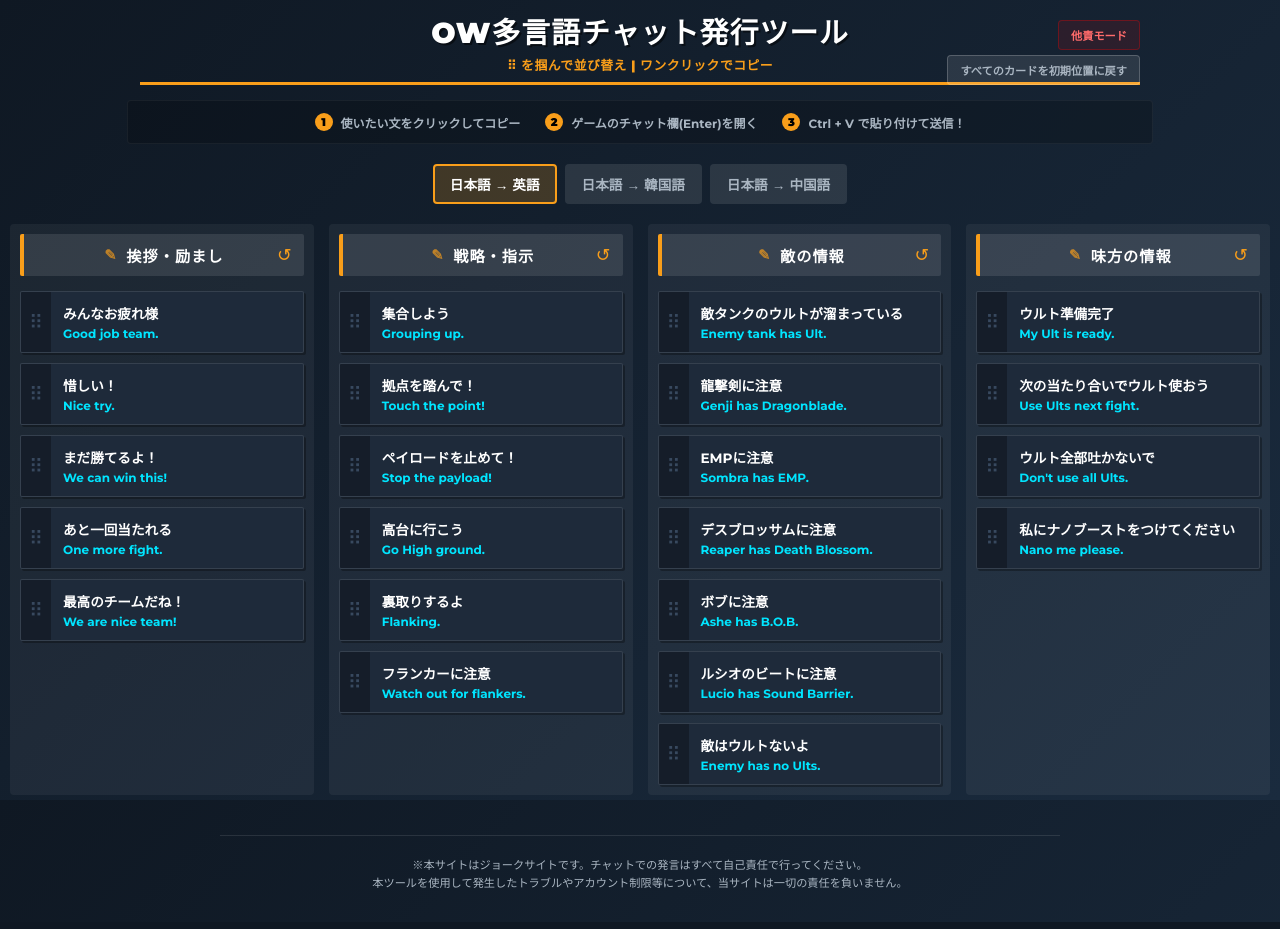
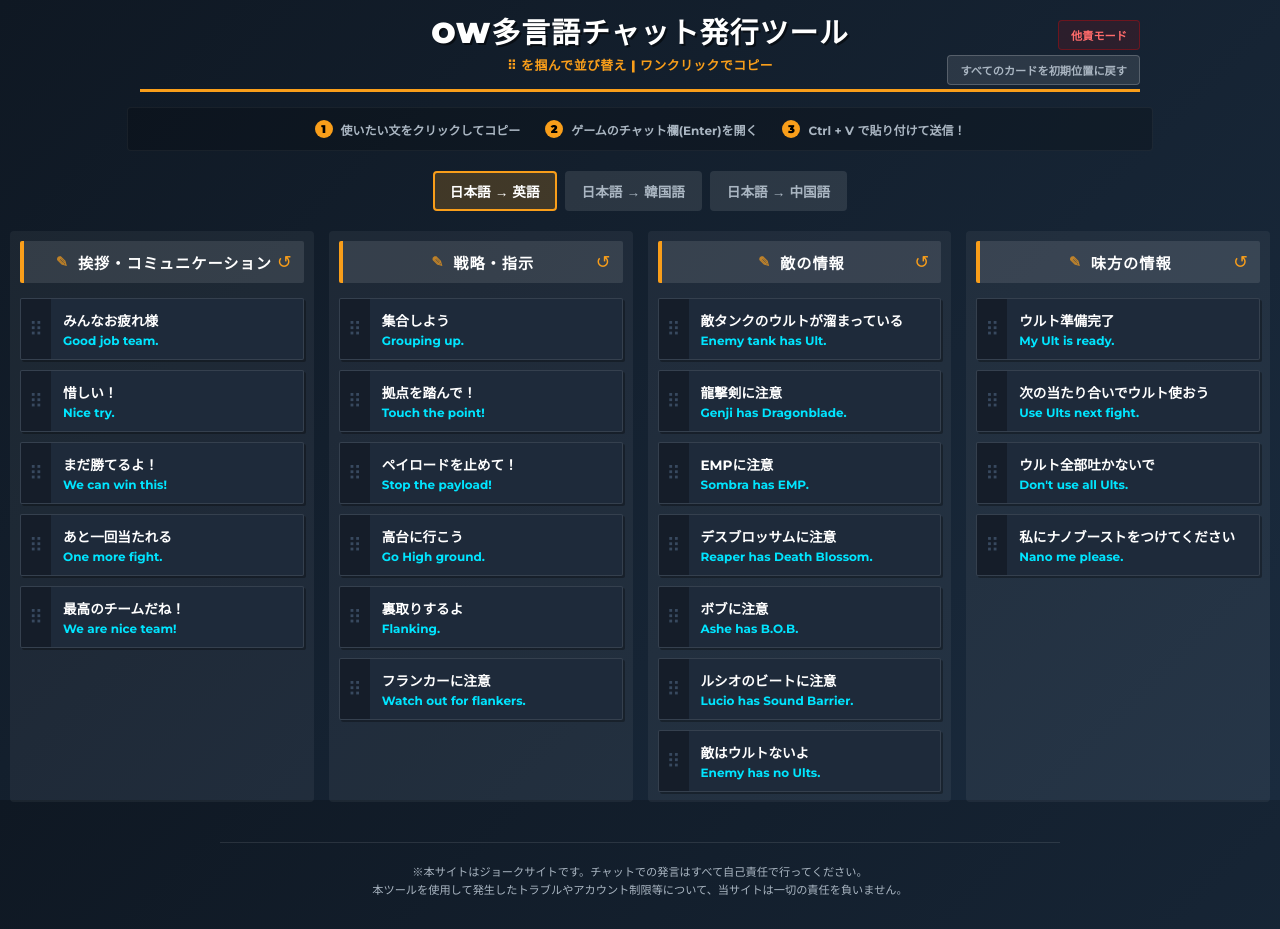
Before and after one commit to Bobayashibo/ow-ez-chat, a plain HTML site: page index.html in a window 1280 px wide. Drawn offline with Linux system fonts and the light colour scheme.

Commit message:
Update index.html

```diff
--- a/index.html
+++ b/index.html
@@ -3,7 +3,7 @@
 <head>
     <meta charset="UTF-8">
     <meta name="viewport" content="width=device-width, initial-scale=1.0">
-    <title>OW多言語チャット発行ツール - Ver 1.56</title>
+    <title>OW多言語チャット発行ツール - Ver 1.57</title>
 
     <link rel="icon" href="favicon.ico" sizes="any">
     <link rel="apple-touch-icon" href="apple-touch-icon.png">
@@ -47,7 +47,8 @@
 
         header {
             position: relative; text-align: center; margin-bottom: 15px;
-            border-bottom: 3px solid var(--accent-orange); padding-bottom: 8px;
+            border-bottom: 3px solid var(--accent-orange);
+            padding-bottom: 15px;
             width: 100%; max-width: 1000px;
         }
 
@@ -194,7 +195,7 @@
 <script>
     const STORAGE_KEY = 'ow_trans_v1_56_pos';
     const categories = [
-        { id: 'col-greet', title: '挨拶・励まし', toxic: false },
+        { id: 'col-greet', title: '挨拶・コミュニケーション', toxic: false },
         { id: 'col-strat', title: '戦略・指示', toxic: false },
         { id: 'col-enemy', title: '敵の情報', toxic: false },
         { id: 'col-team', title: '味方の情報', toxic: false },
@@ -217,7 +218,7 @@
         s5: { jp: "裏取りするよ", en: "Flanking.", kr: "뒤 돌게요.", zh: "去绕后。", col: "col-strat", order: 5 },
         s6: { jp: "フランカーに注意", en: "Watch out for flankers.", kr: "플랭커 조심하세요.", zh: "小心绕后。", col: "col-strat", order: 6 },
         e1: { jp: "敵タンクのウルトが溜まっている", en: "Enemy tank has Ult.", kr: "상대 탱커 궁 있어요.", zh: "对面坦有大。", col: "col-enemy", order: 1 },
-        e2: { jp: "龍撃剣に注意", en: "Genji has Dragonblade.", kr: "겐지 용검 조심.", zh: "小心源氏拔刀。", col: "col-enemy", order: 2 },
+        e2: { jp: "龍撃剣に注意", en: "Genji has Dragonblade.", kr: "겐ジ 용검 조심.", zh: "小心源氏拔刀。", col: "col-enemy", order: 2 },
         e3: { jp: "EMPに注意", en: "Sombra has EMP.", kr: "솜브라 EMP 조심.", zh: "小心黑影EMP。", col: "col-enemy", order: 3 },
         e4: { jp: "デスブロッサムに注意", en: "Reaper has Death Blossom.", kr: "리퍼 죽꽃 조심.", zh: "小心死神大招。", col: "col-enemy", order: 4 },
         e5: { jp: "ボブに注意", en: "Ashe has B.O.B.", kr: "밥 온다 조심.", zh: "小心鲍勃。", col: "col-enemy", order: 5 },
@@ -230,13 +231,13 @@
 
         xt1: { jp: "タンク弱すぎ", en: "Nice tanking!", kr: "탱커님 나이스!", zh: "坦克打得好！", col: "tox-tank", order: 1 },
         xt2: { jp: "前でろや", en: "Let's push together.", kr: "함께 들어가요.", zh: "我们一起往前吧。", col: "tox-tank", order: 2 },
-        xt3: { jp: "後ろ見れない？", en: "Care for our backline.", kr: "뒷라인 케어 부탁해요.", zh: "请保保后排辅助吧。", col: "tox-tank", order: 3 },
+        xt3: { jp: "後ろ見れない？", en: "Care for our backline.", kr: "뒷라인 케어 부탁해요.", zh: "请保保後排辅助吧。", col: "tox-tank", order: 3 },
         xt4: { jp: "全然エリア取れてないけど、人生後ろ向きですか？", en: "Let's take space together.", kr: "거점 먹으러 가요.", zh: "我们还是快去占点吧。", col: "tox-tank", order: 4 },
         xd1: { jp: "DPS弱すぎ", en: "Nice DPS!", kr: "딜러님 나이스!", zh: "输出位给力！", col: "tox-dps", order: 1 },
         xd2: { jp: "ダメージ出せよ", en: "Good focus.", kr: "포커싱 좋아요.", zh: "集火做得很好。", col: "tox-dps", order: 2 },
         xd3: { jp: "回復要請しかできませんか？", en: "I'll heal you soon!", kr: "곧 힐 드릴게요!", zh: "马上就奶你！", col: "tox-dps", order: 3 },
         xd4: { jp: "ダメージでてないしリアルでも影響力なさそう", en: "Let's focus on taking sides.", kr: "사이드 같이 먹어봐요.", zh: "注意拉开枪线。", col: "tox-dps", order: 4 },
-        xs1: { jp: "サポ弱すぎ", en: "Nice healing!", kr: "힐러님 나이스!", zh: "奶妈辛苦了！", col: "tox-sup", order: 1 },
+        xs1: { jp: "サポ弱すぎ", en: "Nice healing!", kr: "힐러님 나イス!", zh: "奶妈辛苦了！", col: "tox-sup", order: 1 },
         xs2: { jp: "回復足りませんが", en: "I need a bit more heal.", kr: "힐 조금만 더 부탁해요.", zh: "我想多要一点奶。", col: "tox-sup", order: 2 },
         xs3: { jp: "回復だけしてるの弱いから", en: "Good support utility.", kr: "希望辅助也能多打点伤害！", col: "tox-sup", order: 3 },
         xs4: { jp: "医者はいないのか？ヤブ医者はいるのに", en: "Let's play slow with heals.", kr: "힐 받으면서 천천히 해요.", zh: "拿到治療后再稳着打。", col: "tox-sup", order: 4 },
@@ -422,5 +423,4 @@
     });
 </script>
 </body>
-
 </html>
```
